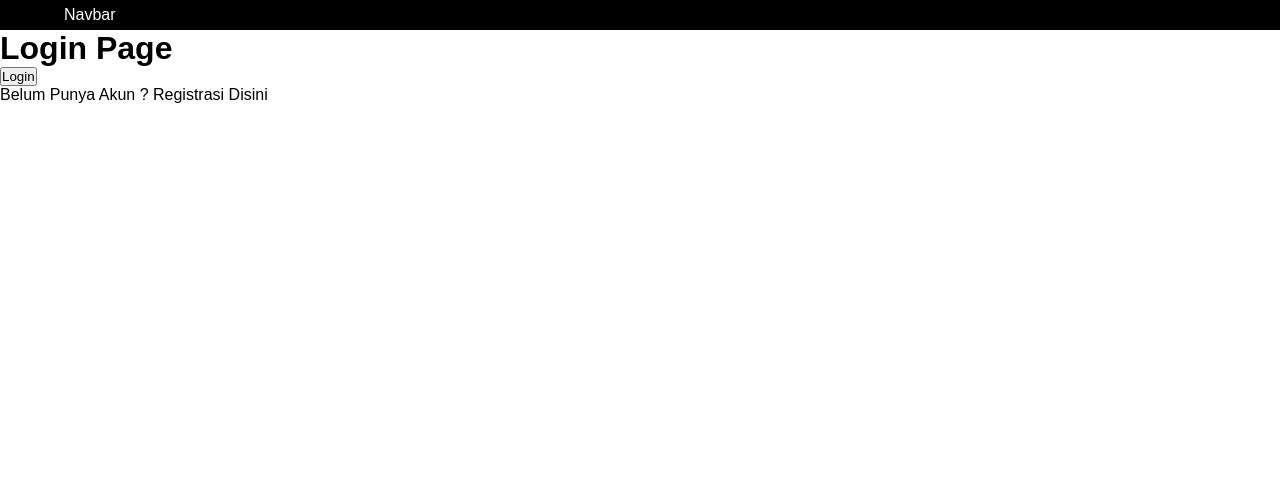
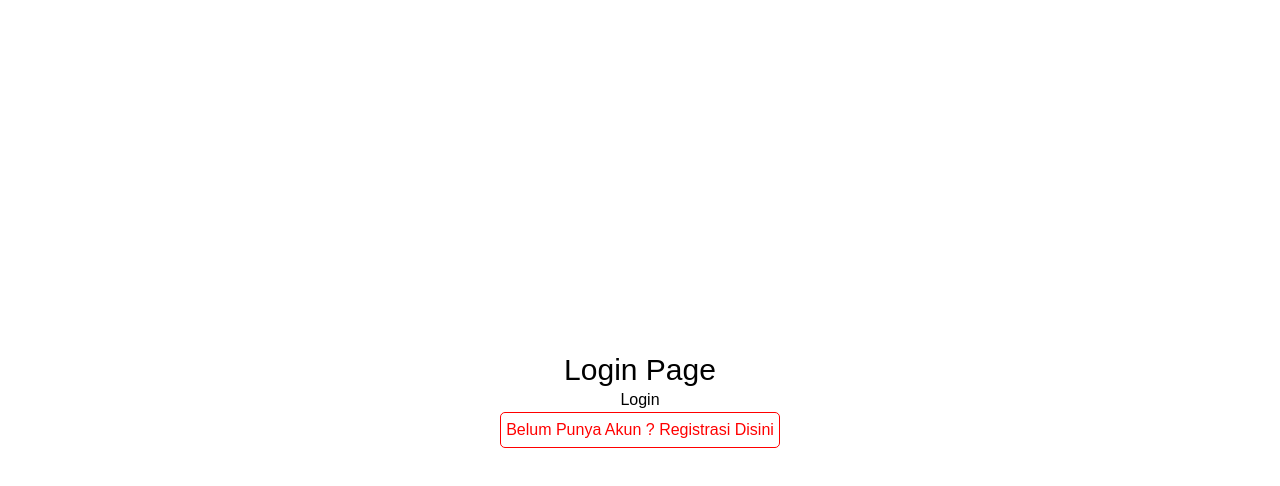
Before and after one commit to kahfieidn/my-app-next-js, a Next.js app: page /auth/login in a window 1280 px wide. Shown: the top 486 px of the page. Built offline with nearby package versions, Linux system fonts and the light colour scheme.

Commit message:
Section 5 Done

```diff
--- /dev/null
+++ b/postcss.config.js
@@ -0,0 +1,6 @@
+module.exports = {
+  plugins: {
+    tailwindcss: {},
+    autoprefixer: {},
+  },
+}
--- a/src/components/layouts/AppShell/index.tsx
+++ b/src/components/layouts/AppShell/index.tsx
@@ -1,14 +1,19 @@
+import { useRouter } from "next/router";
 import Navbar from "../Navbar";
 
 type AppShellProps = {
     children: React.ReactNode;
 }
 
+const disableNavbar = ["/auth/login", "/auth/register"];
+
 const AppShell = (props: AppShellProps) => {
     const {children} = props;
+    const {pathname} = useRouter();
+
     return (
         <main>
-            <Navbar />
+            {disableNavbar.includes(pathname) ? null : <Navbar />}
             {children}
         </main>
     )
--- /dev/null
+++ b/src/components/layouts/Navbar/Navbar.module.css
@@ -0,0 +1,9 @@
+.navbar{
+    display: flex;
+    width: 100%;
+    height: 50px;
+    background-color: #000;
+    color: #fff;
+    align-items: center;
+    padding: 0 5%;
+  }
--- a/src/components/layouts/Navbar/index.tsx
+++ b/src/components/layouts/Navbar/index.tsx
@@ -1,7 +1,10 @@
+import styles from "./Navbar.module.css";
+
 const Navbar = () => {
+
   return (
-    <div className="navbar">
-      <div>Navbar</div>
+    <div className={styles.navbar}>
+      <div className="big">Navbar</div>
     </div>
   );
 };
--- a/src/pages/auth/login.tsx
+++ b/src/pages/auth/login.tsx
@@ -1,20 +1,10 @@
-import Link from "next/link";
-import { useRouter } from "next/router";
+import LoginViews from "@/views/Auth/Login";
 const LoginPage = () => {
-  const {push, query} = useRouter();
-  const handlerLogin = () => {
-    push('/product');
-  };
   return (
-    <div>
-      <h1>Login Page</h1>
-      <button onClick={handlerLogin}>Login</button>
-      <p>
-        Belum Punya Akun ?{" "}
-        <Link href={"/auth/register"}>Registrasi Disini</Link>
-      </p>
-    </div>
-  );
+    <>
+    <LoginViews />
+    </>
+  )
 };
 
 export default LoginPage;
--- /dev/null
+++ b/src/styles/colors.scss
@@ -0,0 +1,3 @@
+$schema: (
+    primary: #ffffff,
+);
--- a/src/styles/globals.css
+++ b/src/styles/globals.css
@@ -1,3 +1,7 @@
+@tailwind base;
+@tailwind components;
+@tailwind utilities;
+
 * {
   box-sizing: border-box;
   padding: 0;
@@ -16,12 +20,6 @@ a {
   text-decoration: none;
 }
 
-.navbar{
-  display: flex;
-  width: 100%;
-  height: 30px;
-  background-color: #000;
-  color: #fff;
-  align-items: center;
-  padding: 0 5%;
+.big {
+  font-size: 2rem;
 }
--- /dev/null
+++ b/src/views/Auth/Login/Login.module.scss
@@ -0,0 +1,9 @@
+@import "@/styles/colors.scss";
+.login {
+    display: flex;
+    flex-direction: column;
+    align-items: center;
+    justify-content: center;
+    height: 100vh;
+    background-color: map-get($schema,$key: primary);
+}
--- /dev/null
+++ b/src/views/Auth/Login/index.tsx
@@ -0,0 +1,24 @@
+import Link from "next/link";
+import { useRouter } from "next/router";
+import styles from "./Login.module.scss";
+
+const LoginViews = () => {
+  const { push, query } = useRouter();
+  const handleLogin = () => {
+    push("/product");
+  };
+
+  return (
+    <div className={styles.login}>
+      <h1 className="text-3xl">Login Page</h1>
+
+      <button onClick={handleLogin}>Login</button>
+      <p style={{color: "red", border: "1px solid red", borderRadius: "5px", padding: "5px"}}>
+        Belum Punya Akun ?{" "}
+        <Link href={"/auth/register"}>Registrasi Disini</Link>
+      </p>
+    </div>
+  );
+};
+
+export default LoginViews;
--- /dev/null
+++ b/tailwind.config.js
@@ -0,0 +1,15 @@
+/** @type {import('tailwindcss').Config} */
+module.exports = {
+  content: [
+    './app/**/*.{js,ts,jsx,tsx,mdx}', // Note the addition of the `app` directory.
+    './pages/**/*.{js,ts,jsx,tsx,mdx}',
+    './components/**/*.{js,ts,jsx,tsx,mdx}',
+
+    // Or if using `src` directory:
+    './src/**/*.{js,ts,jsx,tsx,mdx}',
+  ],
+  theme: {
+    extend: {},
+  },
+  plugins: [],
+}
```
Also changed, not shown: package.json (+7 -3 lines), src/views/Product/index.tsx (added), 1 other file (tests, documents, lock files or other folders).
